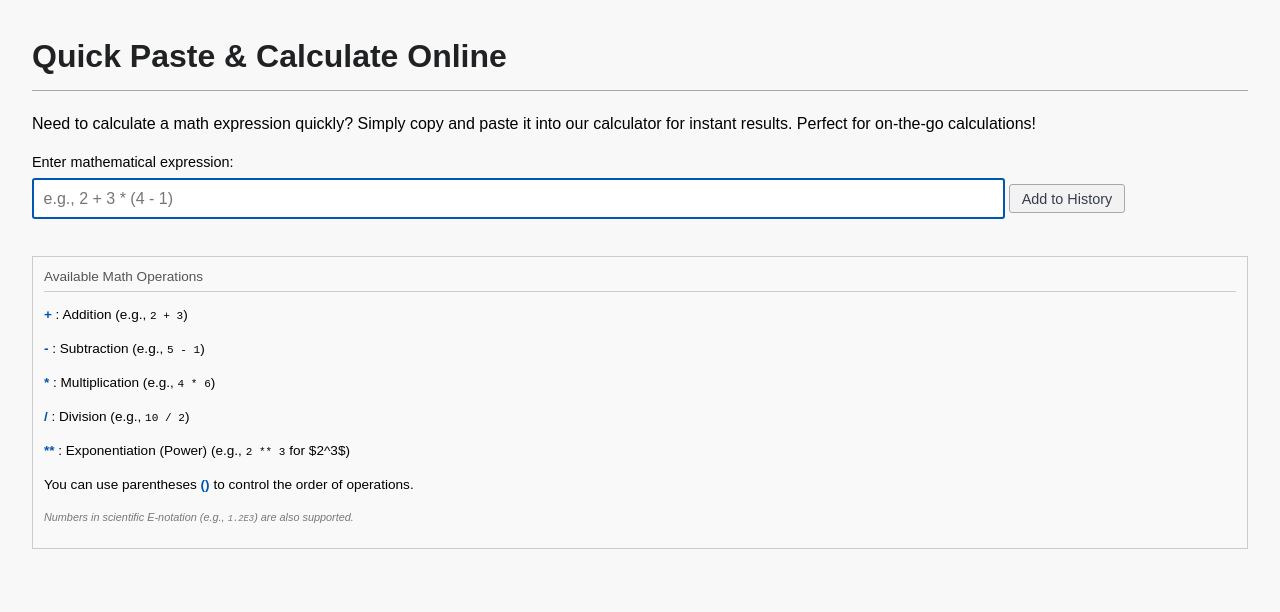
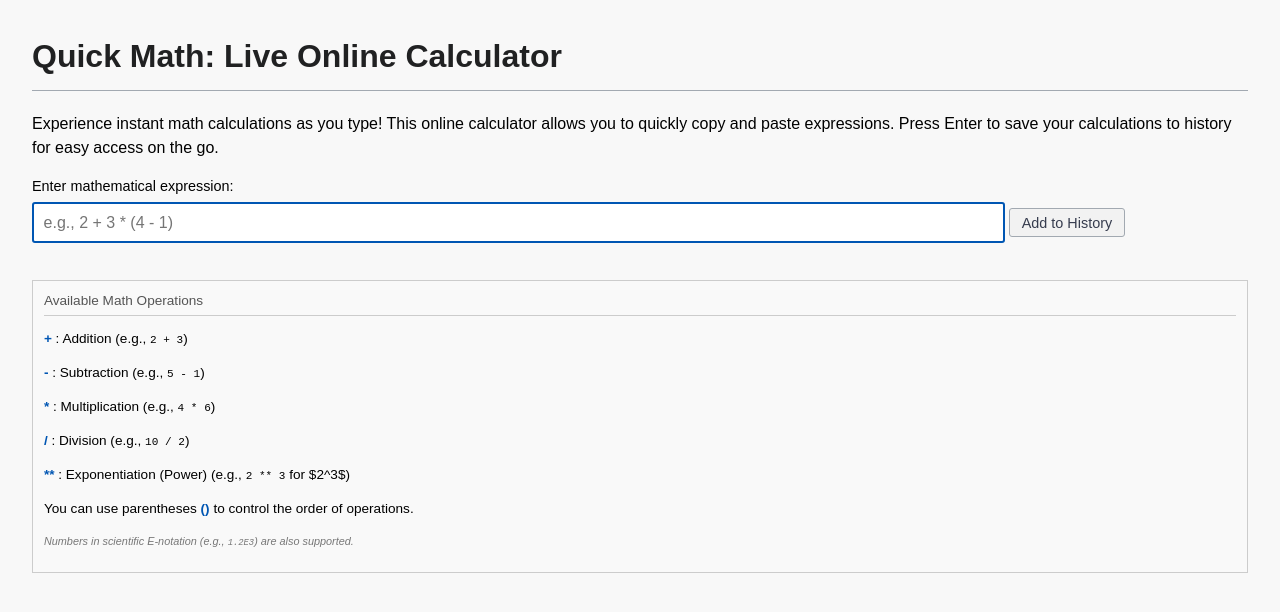
Before and after one commit to quickpastecalc/quickpastecalc.github.io, a plain HTML site: page index.html in a window 1280 px wide. Drawn offline with Linux system fonts and the light colour scheme.

Commit message:
Updated body text

```diff
--- a/index.html
+++ b/index.html
@@ -103,9 +103,9 @@
     </style>
 </head>
 <body>
-    <h1>Quick Paste & Calculate Online</h1>
+    <h1>Quick Math: Live Online Calculator</h1>
 
-    <p>Need to calculate a math expression quickly? Simply copy and paste it into our calculator for instant results. Perfect for on-the-go calculations!</p>
+    <p>Experience instant math calculations as you type! This online calculator allows you to quickly copy and paste expressions. Press Enter to save your calculations to history for easy access on the go.</p>
 
     <label for="expression">Enter mathematical expression:</label>
     <input type="text" id="expression" name="expression" placeholder="e.g., 2 + 3 * (4 - 1)">
```
